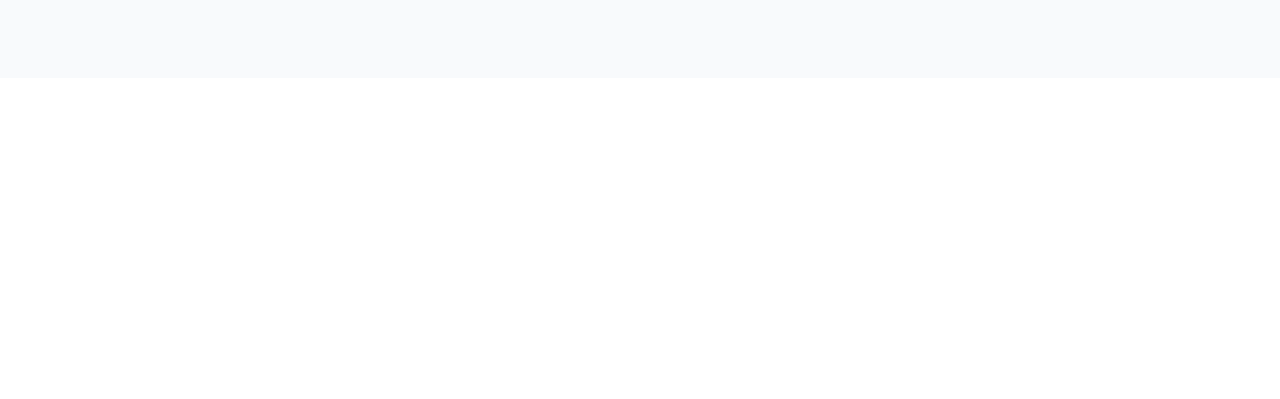
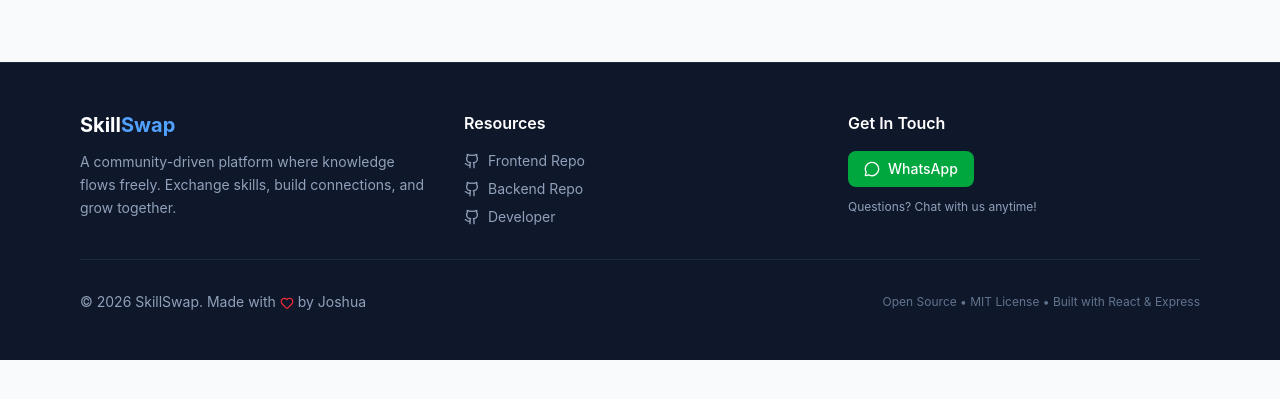
Before and after one commit to JstMeJosh/skillswap-frontend, a React (Vite) app: page / in a window 1280 px wide. Shown: the part 827-1226 px from the top of the page. Before the commit the page ends 905 px from the top, so only its background shows below. Built offline with nearby package versions, Linux system fonts and the light colour scheme; no server answers.

Commit message:
Add professional footer with repo links, WhatsApp contact, and copyright

```diff
--- a/src/App.jsx
+++ b/src/App.jsx
@@ -6,6 +6,7 @@
 import SwapForm from "./components/SwapForm";
 import SwapList from "./components/SwapList";
 import EditModal from "./components/EditModal";
+import Footer from "./components/Footer";
 
 function App() {
   const [swaps, setSwaps] = useState([]);
@@ -82,6 +83,7 @@
           onUpdate={fetchSwaps}
         />
       </main>
+      <Footer />
       <ToastContainer
         position="top-right"
         autoClose={3000}
--- /dev/null
+++ b/src/components/Footer.jsx
@@ -0,0 +1,100 @@
+import React from "react";
+import { Github, MessageCircle, Heart } from "lucide-react";
+
+const Footer = () => {
+  const currentYear = new Date().getFullYear();
+
+  return (
+    <footer className="bg-slate-900 text-slate-200 mt-16 border-t border-slate-800">
+      <div className="max-w-6xl mx-auto px-4 py-12">
+        {/* Main Footer Content */}
+        <div className="grid grid-cols-1 md:grid-cols-3 gap-8 mb-8">
+          {/* Brand & About */}
+          <div>
+            <h3 className="text-xl font-bold text-white mb-3">
+              Skill<span className="text-blue-400">Swap</span>
+            </h3>
+            <p className="text-slate-400 text-sm leading-relaxed">
+              A community-driven platform where knowledge flows freely. Exchange
+              skills, build connections, and grow together.
+            </p>
+          </div>
+
+          {/* Quick Links */}
+          <div>
+            <h4 className="text-white font-semibold mb-4">Resources</h4>
+            <ul className="space-y-2 text-sm">
+              <li>
+                <a
+                  href="https://github.com/JstMeJosh/skillswap-frontend"
+                  target="_blank"
+                  rel="noopener noreferrer"
+                  className="text-slate-400 hover:text-blue-400 transition-colors flex items-center gap-2"
+                >
+                  <Github size={16} /> Frontend Repo
+                </a>
+              </li>
+              <li>
+                <a
+                  href="https://github.com/JstMeJosh/skillswap-backend"
+                  target="_blank"
+                  rel="noopener noreferrer"
+                  className="text-slate-400 hover:text-blue-400 transition-colors flex items-center gap-2"
+                >
+                  <Github size={16} /> Backend Repo
+                </a>
+              </li>
+              <li>
+                <a
+                  href="https://github.com/JstMeJosh"
+                  target="_blank"
+                  rel="noopener noreferrer"
+                  className="text-slate-400 hover:text-blue-400 transition-colors flex items-center gap-2"
+                >
+                  <Github size={16} /> Developer
+                </a>
+              </li>
+            </ul>
+          </div>
+
+          {/* Contact & Support */}
+          <div>
+            <h4 className="text-white font-semibold mb-4">Get In Touch</h4>
+            <div className="space-y-3">
+              <a
+                href="https://wa.me/2349122656254?text=Hi%20SkillSwap%20team%2C%20I%20have%20a%20question..."
+                target="_blank"
+                rel="noopener noreferrer"
+                className="inline-flex items-center gap-2 px-4 py-2 bg-green-600 hover:bg-green-700 rounded-lg transition-colors text-white text-sm font-medium"
+              >
+                <MessageCircle size={16} />
+                WhatsApp
+              </a>
+              <p className="text-slate-400 text-xs">
+                Questions? Chat with us anytime!
+              </p>
+            </div>
+          </div>
+        </div>
+
+        {/* Divider */}
+        <div className="border-t border-slate-800 pt-8">
+          {/* Bottom Section */}
+          <div className="flex flex-col md:flex-row items-center justify-between">
+            <div className="text-slate-400 text-sm">
+              <p>
+                © {currentYear} SkillSwap. Made with{" "}
+                <Heart size={14} className="inline text-red-500" /> by Joshua
+              </p>
+            </div>
+            <div className="text-slate-500 text-xs mt-4 md:mt-0">
+              <p>Open Source • MIT License • Built with React & Express</p>
+            </div>
+          </div>
+        </div>
+      </div>
+    </footer>
+  );
+};
+
+export default Footer;
```
